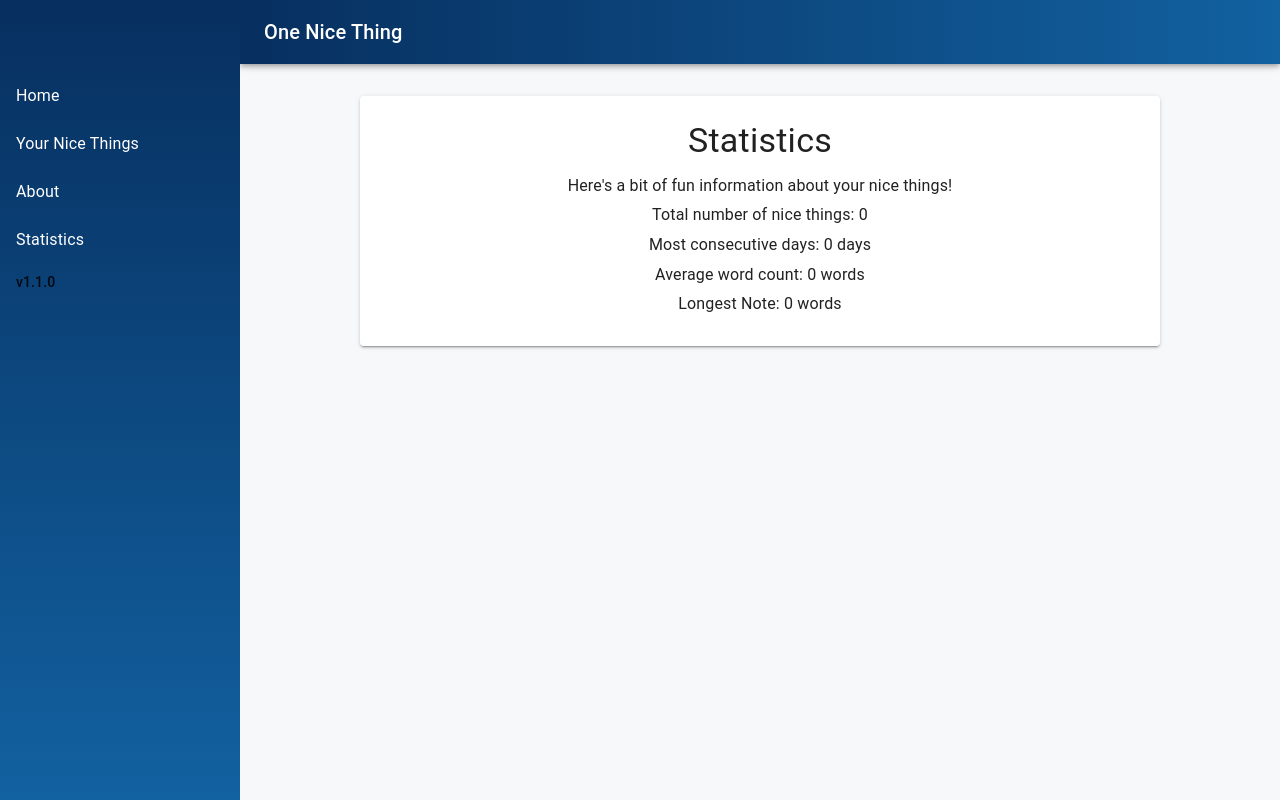
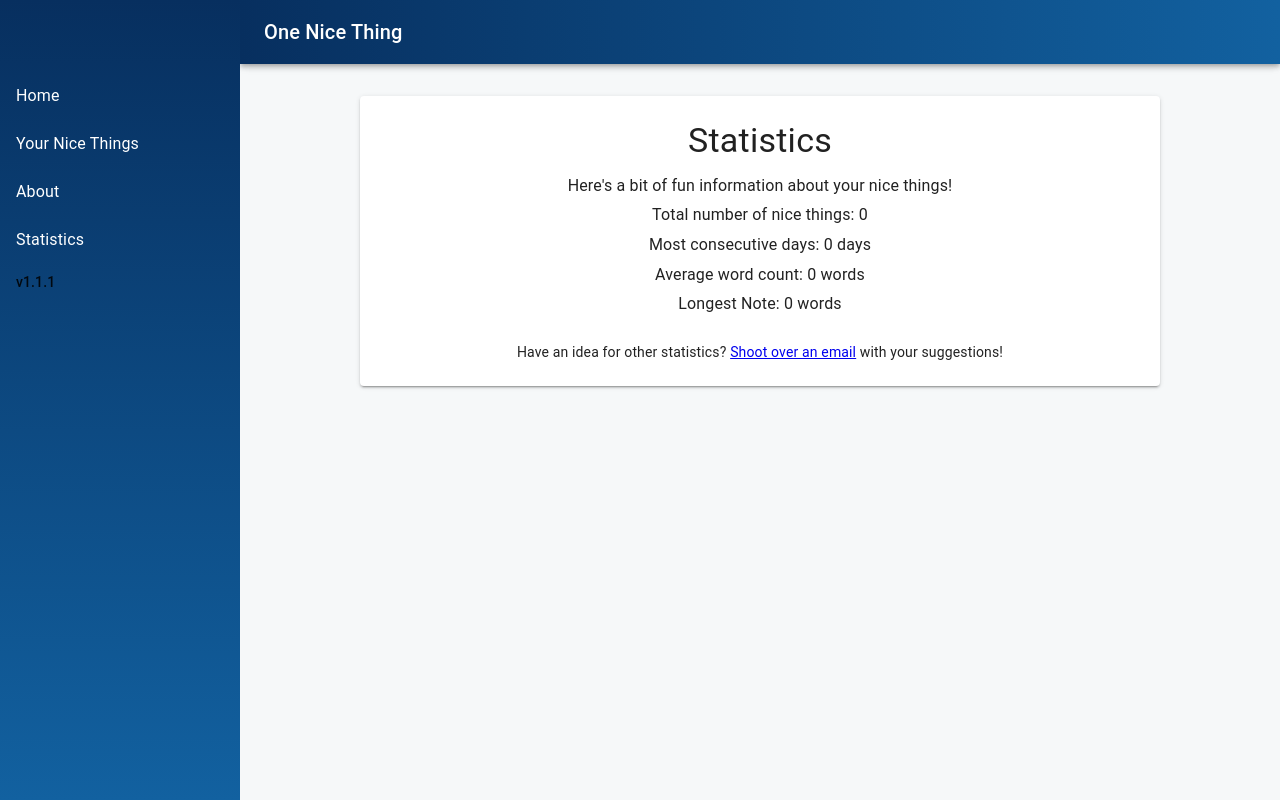
Before and after one commit to Dantaro/one-nice-thing, a React (Create React App) app: page /statistics in a window 1280 px wide. Built offline with nearby package versions, Linux system fonts and the light colour scheme.

Commit message:
Update statistics to round average words

```diff
--- a/package.json
+++ b/package.json
@@ -1,6 +1,6 @@
 {
   "name": "one-nice-thing",
-  "version": "1.1.0",
+  "version": "1.1.1",
   "private": true,
   "dependencies": {
     "@fortawesome/fontawesome-svg-core": "^1.2.28",
--- a/src/appshell/AppShell.js
+++ b/src/appshell/AppShell.js
@@ -90,7 +90,7 @@ export default ({ children }) => {
                     </ListItem>
                 </Link>
                 <ListItem>
-                    <Typography variant="subtitle2">v1.1.0</Typography>
+                    <Typography variant="subtitle2">v1.1.1</Typography>
                 </ListItem>
             </List>
         </div>
--- a/src/page/statistics/Statistics.js
+++ b/src/page/statistics/Statistics.js
@@ -4,7 +4,7 @@ import Paper from '@material-ui/core/Paper'
 import { useSelector } from 'react-redux'
 import {
     findMostConsecutiveDays,
-    findAverageWordCount,
+    findAverageWordCountRounded,
     findLongestNote,
 } from 'util/notelist'
 import { makeStyles } from '@material-ui/core/styles'
@@ -25,7 +25,7 @@ export const Statistics = () => {
     const classes = useStyles()
     const noteList = useSelector((state) => state.noteList)
     const bestStreak = findMostConsecutiveDays(noteList)
-    const averageWordCount = findAverageWordCount(noteList)
+    const averageWordCount = findAverageWordCountRounded(noteList)
     const longestNote = findLongestNote(noteList)
     return (
         <div>
@@ -48,15 +48,17 @@ export const Statistics = () => {
                     {`${bestStreak} ${bestStreak === 1 ? 'day' : 'days'}`}
                 </Typography>
                 <Typography variant="body1" gutterBottom>
-                    Average word count:{' '}
-                    {`${averageWordCount} ${
-                        averageWordCount === 1 ? 'word' : 'words'
-                    }`}
+                    Average word count: {' '}
+                    {`${averageWordCount} ${averageWordCount === 1 ? 'word' : 'words'}`}
                 </Typography>
                 <Typography variant="body1" gutterBottom>
                     Longest Note:{' '}
                     {`${longestNote} ${longestNote === 1 ? 'word' : 'words'}`}
                 </Typography>
+                <br/>
+                <Typography variant="body2">
+                    Have an idea for other statistics? <a href="mailto:onenicethingdev@gmail.com">Shoot over an email</a> with your suggestions!
+                </Typography>
             </Paper>
         </div>
     )
--- a/src/util/notelist/NoteListUtil.js
+++ b/src/util/notelist/NoteListUtil.js
@@ -71,6 +71,9 @@ export const findAverageWordCount = (noteList) => {
     )
 }
 
+export const findAverageWordCountRounded = (noteList) =>
+    Math.round(findAverageWordCount(noteList))
+
 export const findLongestNote = (noteList) => {
     if (!noteList || noteList.length === 0) {
         return 0
--- a/src/util/notelist/index.js
+++ b/src/util/notelist/index.js
@@ -2,6 +2,7 @@ import {
     findMostConsecutiveDays,
     findCurrentStreak,
     findAverageWordCount,
+    findAverageWordCountRounded,
     findLongestNote,
 } from './NoteListUtil'
 
@@ -9,5 +10,6 @@ export {
     findMostConsecutiveDays,
     findCurrentStreak,
     findAverageWordCount,
+    findAverageWordCountRounded,
     findLongestNote,
 }
```
